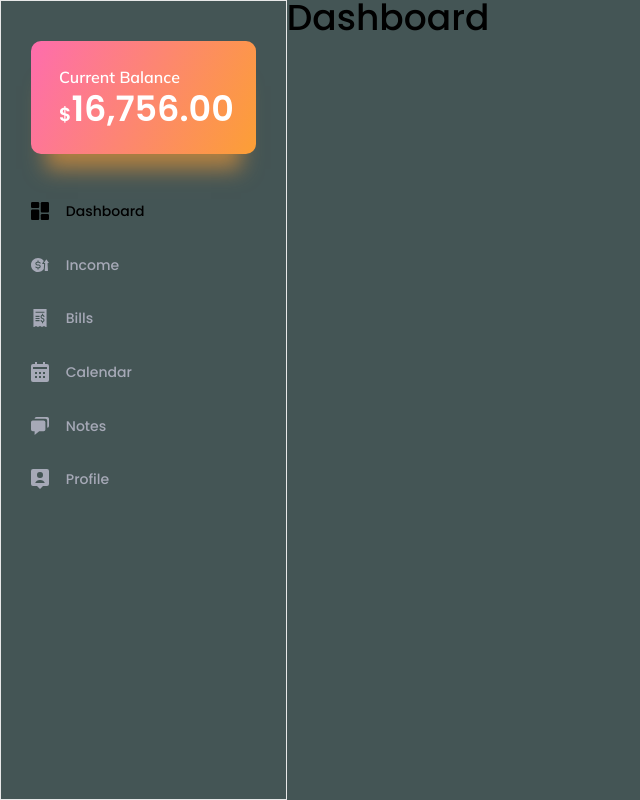
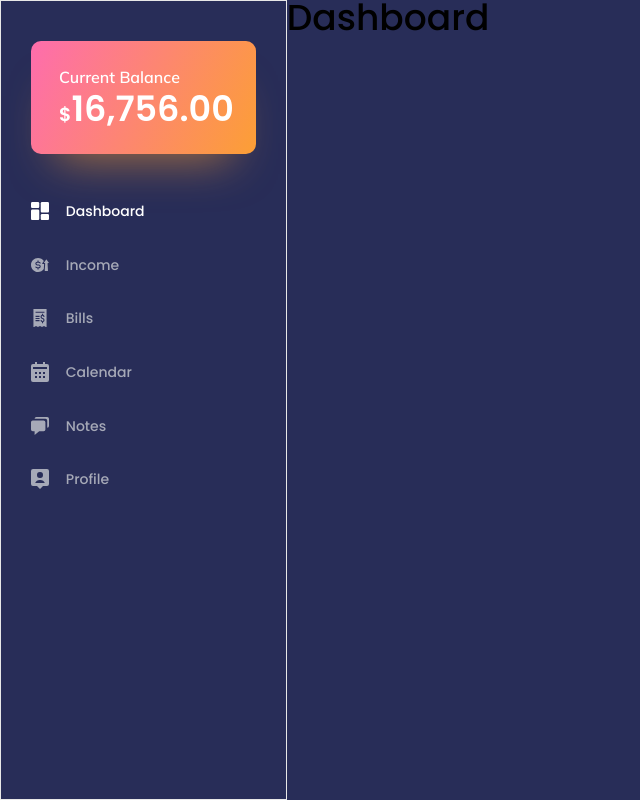
Before and after one commit to diazevedo/expensezzz, a React (Create React App) app: page /dashboard in a window 1280 px wide. Shown: the whole page, without its empty margins (0-640 px from the left). Built offline with nearby package versions, Linux system fonts and the light colour scheme.

Commit message:
dark color, link color adjustments

```diff
--- a/src/components/Card/styles.js
+++ b/src/components/Card/styles.js
@@ -11,7 +11,7 @@ export const Container = styled.div`
   );
   color: #fff;
 
-  box-shadow: 0px 30px 20px -15px rgba(252, 159, 53, 0.6);
+  box-shadow: 0px 30px 45px -25px rgba(252, 159, 53, 0.6);
 
   margin-bottom: 3rem;
 `;
--- a/src/pages/_layouts/default/styles.js
+++ b/src/pages/_layouts/default/styles.js
@@ -2,7 +2,7 @@ import styled from 'styled-components';
 
 export const Wrapper = styled.div`
   height: 100%;
-  background: #455;
+  background: #282d58;
 
   aside {
     float: left;
--- a/src/parts/Sidebar/styles.js
+++ b/src/parts/Sidebar/styles.js
@@ -21,11 +21,11 @@ export const ListItem = styled.li`
 export const Link = styled(NavLink)`
   display: flex;
   align-items: center;
-  color: #a6a9b7;
+  color: inherit;
 
   &.active {
-    filter: invert(0%) sepia(89%) saturate(100%) hue-rotate(340deg)
-      brightness(0%) contrast(100%);
+    filter: invert(0%) sepia(92%) saturate(0%) hue-rotate(19deg)
+      brightness(105%) contrast(1000%);
   }
 `;
 
```
